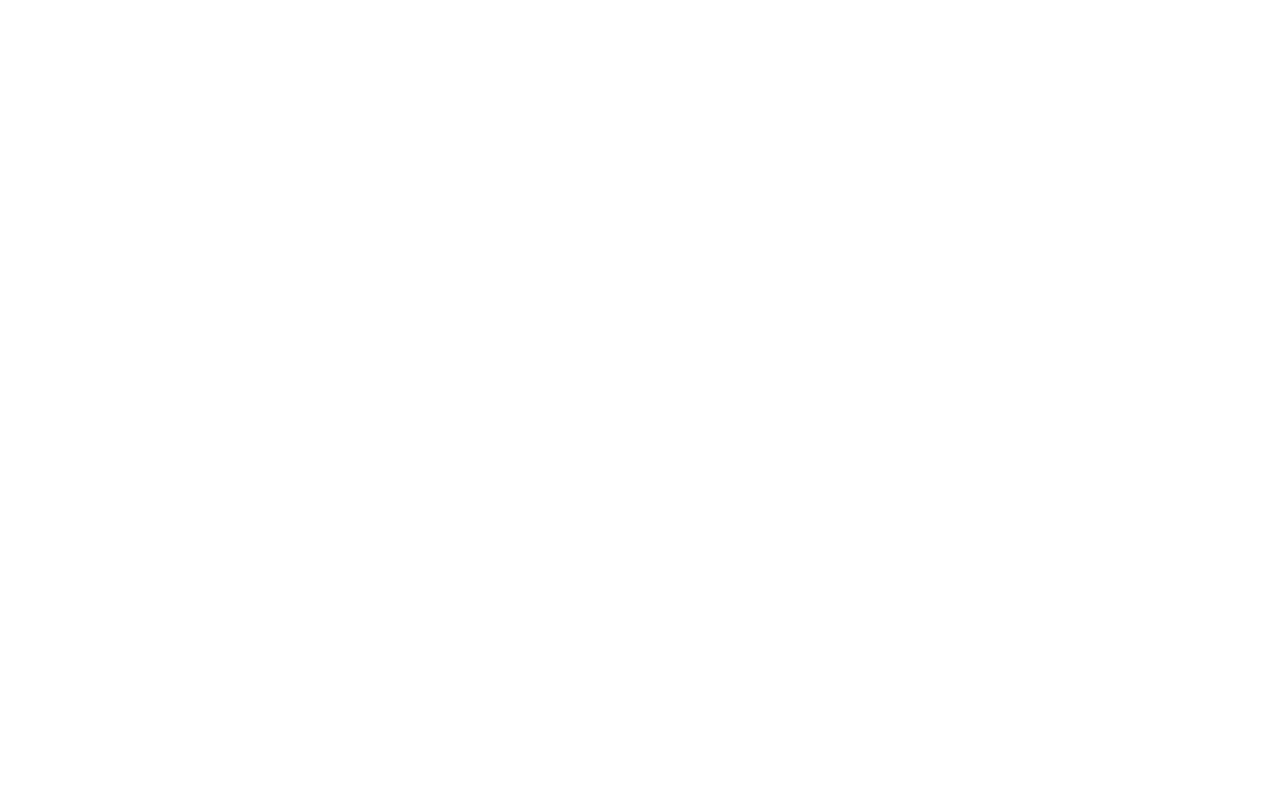
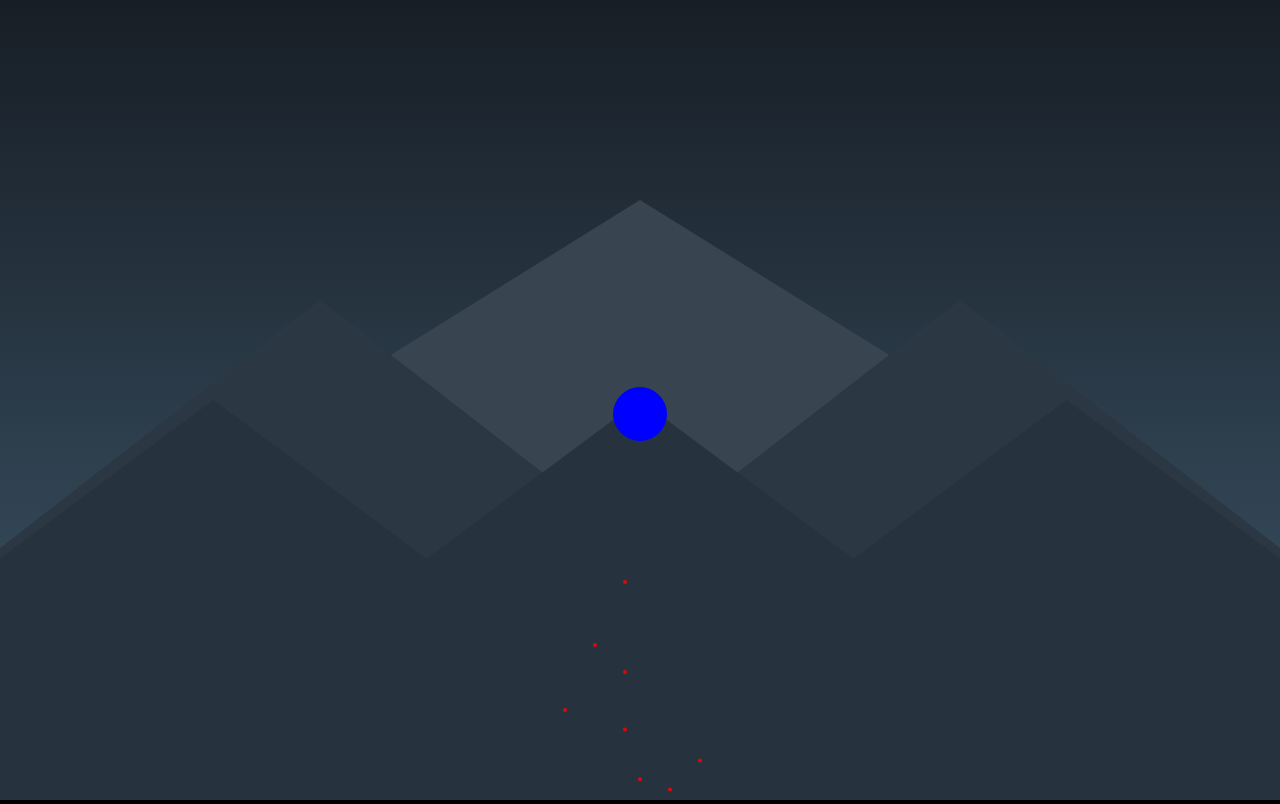
Before and after one commit to FanyMarin/MiauMiau, a plain HTML site: page index.html in a window 1280 px wide. Drawn offline with Linux system fonts and the light colour scheme; animation ran at ten frames a second.

Commit message:
funcion de mountains y gradiente del cielo creadas

```diff
--- /dev/null
+++ b/canvas.js
@@ -0,0 +1,165 @@
+// import {randomIntFromRange, randomColor, distance} from "./utils.js"
+
+let canvas = document.getElementById("canvas");
+let ctx = canvas.getContext("2d");
+
+canvas.width = window.innerWidth;
+canvas.height = window.innerHeight;
+
+const colors = ["#2185C5", "#7ECEFD", "#FFF6E5", "FF7F66"];
+
+//helper functions
+function randomIntFromRange(min, max) {
+  return Math.floor(Math.random() * (max - min + 1) + min);
+}
+
+function randomColor(colors) {
+  return colors[Math.floor(Math.random() * colors.length)];
+}
+
+function distance(x1, y1, x2, y2) {
+  const xDist = x2 - x1;
+  const yDist = y2 - y1;
+
+  return Math.sqrt(Math.pow(xDist, 2) + Math.pow(yDist, 2));
+}
+
+//Stars
+function star(x, y, radius, color) {
+  this.x = x;
+  this.y = y;
+  this.radius = radius;
+  this.color = color;
+  this.velocity = {
+    x: 0,
+    y: 3
+  };
+  this.gravity = 1;
+  this.friction = 0.8;
+}
+
+star.prototype.draw = function() {
+  ctx.beginPath();
+  ctx.arc(this.x, this.y, this.radius, 0, Math.PI * 2, false);
+  ctx.fillStyle = this.color;
+  ctx.fill();
+  ctx.closePath();
+};
+
+star.prototype.update = function() {
+  this.draw();
+
+  //when ball hits bottom of screen
+  if (this.y + this.radius + this.velocity.y > canvas.height) {
+    this.velocity.y = -this.velocity.y * this.friction;
+    this.shatter();
+  } else {
+    this.velocity.y += this.gravity;
+  }
+
+  this.y += this.velocity.y;
+};
+
+star.prototype.shatter = function() {
+  this.radius -= 3;
+  for (let i = 0; i < 8; i++) {
+    miniStars.push(new miniStar(this.x, this.y, 2));
+  }
+  console.log(miniStars);
+};
+
+function miniStar(x, y, radius, color) {
+  this.y = y;
+  this.x = x;
+  this.radius = radius;
+  this.color = color;
+  this.velocity = {
+    x: randomIntFromRange(-5, 5),
+    y: randomIntFromRange(-15, 15)
+  };
+  this.gravity = 0.1;
+  this.friction = 0.8;
+  this.ttl = 100; // ttl= time to live
+  this.opacity = 1;
+}
+
+miniStar.prototype.draw = function() {
+  ctx.beginPath();
+  ctx.arc(this.x, this.y, this.radius, 0, Math.PI * 2, false);
+  ctx.fillStyle = `rgba(255, 0, 0, ${this.opacity})`;
+  ctx.fill();
+  ctx.closePath();
+};
+
+miniStar.prototype.update = function() {
+  this.draw();
+
+  //when ball hits bottom of screen
+  if (this.y + this.radius + this.velocity.y > canvas.height) {
+    this.velocity.y = -this.velocity.y * this.friction;
+  } else {
+    this.velocity.y += this.gravity;
+  }
+  this.x += this.velocity.x;
+  this.y += this.velocity.y;
+  this.ttl -= 1;
+  this.opacity -= 1 / this.ttl;
+};
+
+function createMountainRange(mountainAmount, height, color) {
+  for (let i = 0; i < mountainAmount; i++) {
+    const mountainWidth = canvas.width / mountainAmount;
+    ctx.beginPath();
+    ctx.moveTo(i * mountainWidth, canvas.height);
+    ctx.lineTo(i * mountainWidth + mountainWidth + 325, canvas.height);
+    ctx.lineTo(i * mountainWidth + mountainWidth / 2, canvas.height - height);
+    ctx.lineTo(i * mountainWidth - 325, canvas.height);
+    ctx.fillStyle = color;
+    ctx.fill();
+    ctx.closePath();
+  }
+}
+
+//Implementation
+const backgroundGradient = ctx.createLinearGradient(0, 0, 0, canvas.height);
+backgroundGradient.addColorStop(0, "#171E26");
+backgroundGradient.addColorStop(1, "#3F586B");
+
+let stars;
+let miniStars;
+function init() {
+  stars = [];
+  miniStars = [];
+
+  for (let i = 0; i < 1; i++) {
+    stars.push(new star(canvas.width / 2, 30, 30, "blue"));
+  }
+}
+
+// Animation loop
+function animate() {
+  requestAnimationFrame(animate);
+
+  ctx.fillStyle = backgroundGradient;
+  ctx.fillRect(0, 0, canvas.width, canvas.height);
+  createMountainRange(1, canvas.height - 200, "#384551");
+  createMountainRange(2, canvas.height - 300, "#2B3843");
+  createMountainRange(3, canvas.height - 400, "#26333E");
+
+  stars.forEach((star, index) => {
+    star.update();
+    if (star.radius == 0) {
+      stars.splice(index, 1);
+    }
+  });
+
+  miniStars.forEach((miniStar, index) => {
+    miniStar.update();
+    if (miniStar.ttl == 0) {
+      miniStars.splice(index, 1);
+    }
+  });
+}
+
+init();
+animate();
--- a/index.html
+++ b/index.html
@@ -3,7 +3,11 @@
   <head>
     <meta charset="UTF-8" />
     <meta name="viewport" content="width=device-width, initial-scale=1.0" />
+    <link rel="stylesheet" href="./styles.css">
     <title>MiauMiau</title>
   </head>
-  <body></body>
+  <body>
+      <canvas id="canvas"></canvas>
+      <script src="./canvas.js"></script>
+  </body>
 </html>
--- /dev/null
+++ b/styles.css
@@ -0,0 +1,5 @@
+*{
+    margin: 0;
+    padding: 0;
+    background-color: black;
+}
--- /dev/null
+++ b/utils.js
@@ -0,0 +1,16 @@
+function randomIntFromRange(min, max){
+    return Math.floor(Math.random() * (max - min + 1) + min)
+}
+
+function randomColor(colors){
+    return colors[Math.floor(Math.random() * colors.length)]
+}
+
+function distance(x1, y1, x2, y2){
+    const xDist = x2 - x1
+    const yDist = y2 - y1
+
+    return Math.sqrt(Math.pow(xDist, 2) + Math.pow(yDist, 2))
+}
+
+export {randomIntFromRange, randomColor, distance}
```
